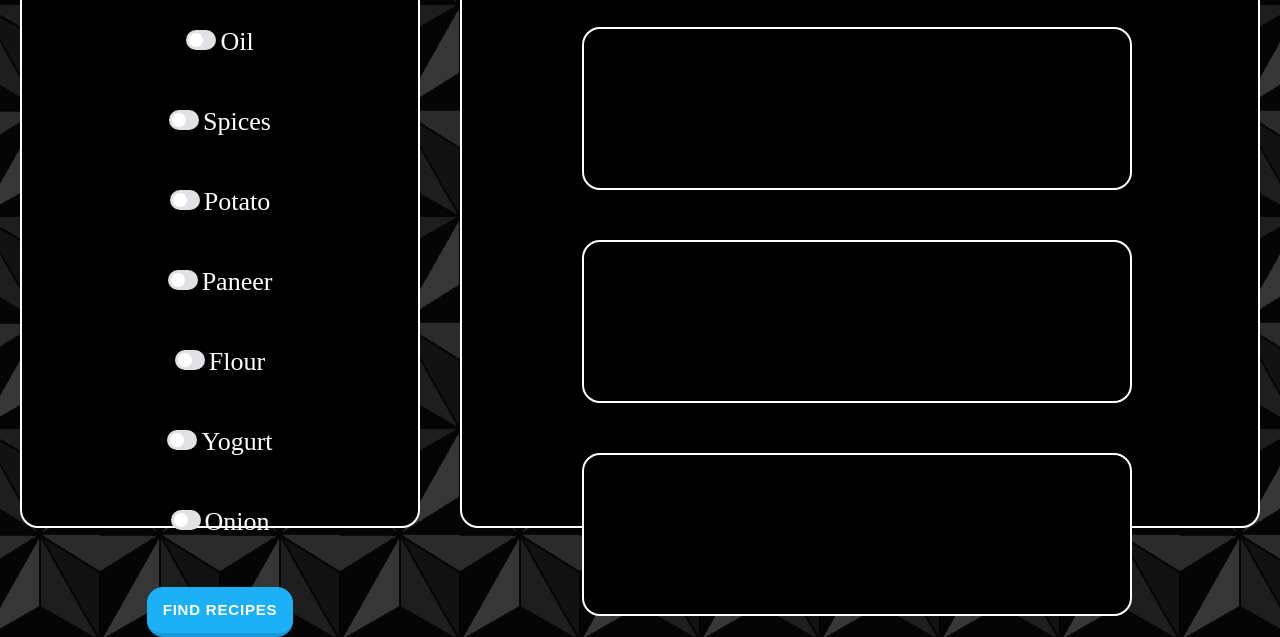
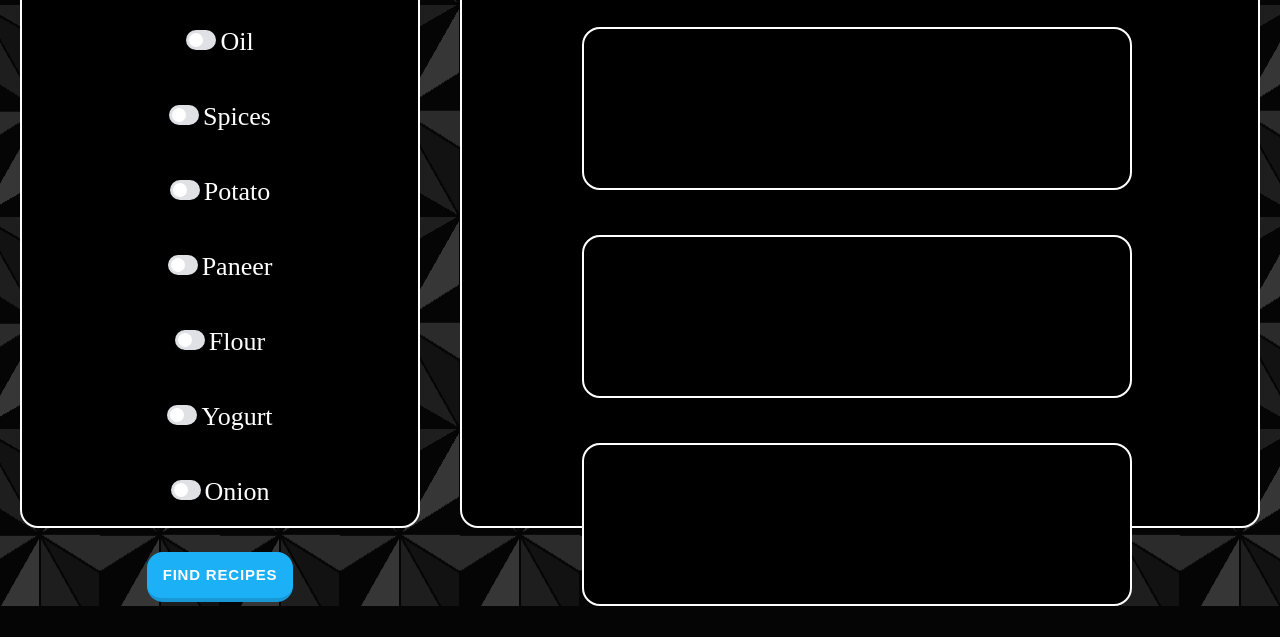
Before and after one commit to Jyublee/Indie-Bytes, a plain HTML site: page index.html in a window 1280 px wide. Shown: the part 289-926 px from the top of the page. After the commit the page ends 895 px from the top, so only its background shows below. Drawn offline with Linux system fonts and the light colour scheme.

Commit message:
Update checkbox-wrapper-2.css
Re-defined Buttons

```diff
--- a/css/checkbox-wrapper-2.css
+++ b/css/checkbox-wrapper-2.css
@@ -1,11 +1,11 @@
 .checkbox-container {
+    display: flex;
     position: flex;
     height: 100px;
     display: grid;
-    flex-wrap: wrap;
-    gap: 50px;
+    gap: 45px;
     align-items: center;
-    margin-top: 50px; /* Add margin to create vertical spacing */
+    margin-top: 50px;
 }
 
 
@@ -74,7 +74,7 @@ background-color: #535db3;
 }
 
 .checkbox-wrapper-2 label {
-    font-size: 26px; /* Adjust the font size to your preference */
+    font-size: 26px;
 }
 
 .button-container {
@@ -83,7 +83,6 @@ background-color: #535db3;
   align-items: center;
 }
 
-/* CSS */
 .button-19 {
   position: relative;
   appearance: button;
```
